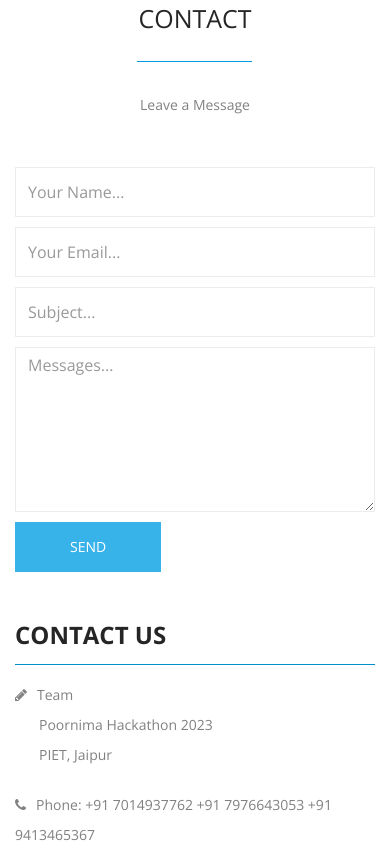
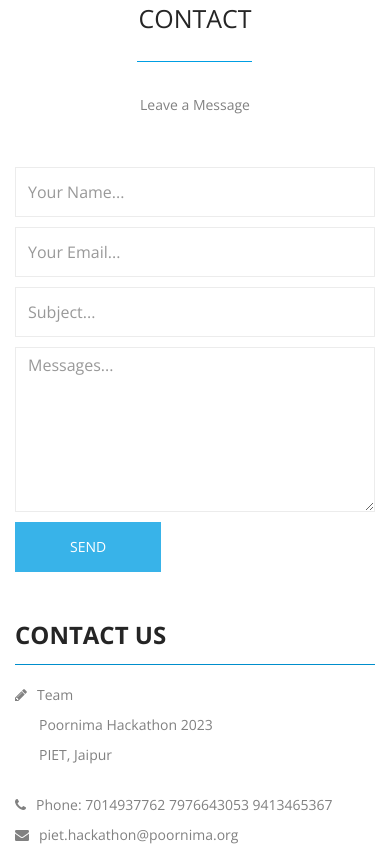
Before and after one commit to iamkunal9/poornimahackathonwebsite, a plain HTML site: page index.html in a window 390 px wide. Shown: the part 11156-12000 px from the top of the page. Drawn offline with nearby package versions, Linux system fonts and the light colour scheme; files whose address does not match are found by name.

Commit message:
Updated Contact Mobile Number

```diff
--- a/index.html
+++ b/index.html
@@ -1305,7 +1305,7 @@
                 <span>PIET, Jaipur</span>
               </p>
               <br />
-              <p><i class="fa fa-phone"></i>Phone: +91 7014937762 +91 7976643053 +91 9413465367</p>
+              <p><i class="fa fa-phone"></i>Phone: 7014937762 7976643053 9413465367</p>
               <p><i class="fa fa-envelope"></i>piet.hackathon@poornima.org</p>
             </address>
           </div>
```
Also changed, not shown: problemstatements.html (+1 -1 lines).
